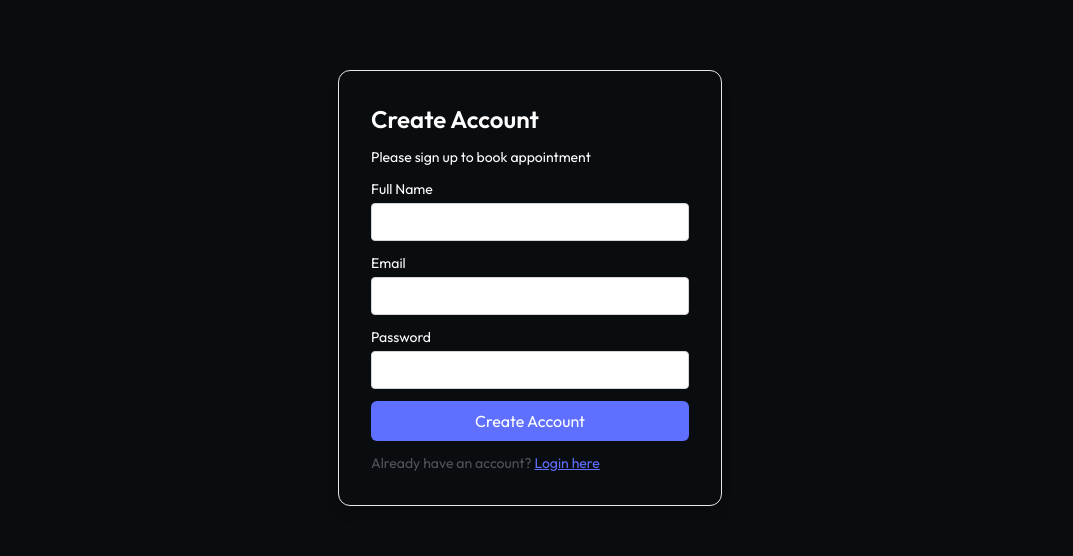
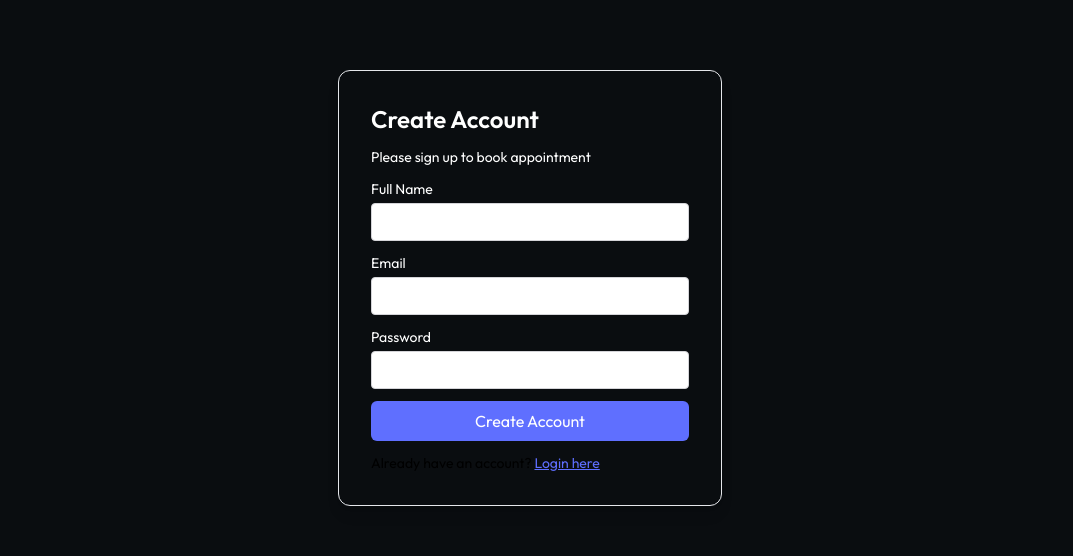
Before and after one commit to amshugannu/Hospital-Appointment-Booking, a React (Vite) app: page /login in a window 1280 px wide. Shown: the part 166-722 px from the top of the page, without its empty margins (110-1183 px from the left). Built offline with nearby package versions, Linux system fonts and the light colour scheme.

Commit message:
Update Login.jsx

```diff
--- a/src/pages/Login.jsx
+++ b/src/pages/Login.jsx
@@ -9,7 +9,7 @@ const Login = () => {
   }
   return (
     <form className='min-h-[80vh] flex items-center'>
-      <div className='flex flex-col gap-3 m-auto items-start p-8 min-w-[340px] sm:min-w-96 border rounded-xl text-zinc-600 text-sm shadow-lg'>
+      <div className='flex flex-col gap-3 m-auto items-start p-8 min-w-[340px] sm:min-w-96 border rounded-xl text-sm shadow-lg'>
         <p className='text-2xl text-white font-semibold'>{state === 'Sign Up'? "Create Account":"Login"}</p>
         <p className='text-white'>Please {state==='Sign Up' ? "sign up" : "log in"} to book appointment</p>
         {
```
